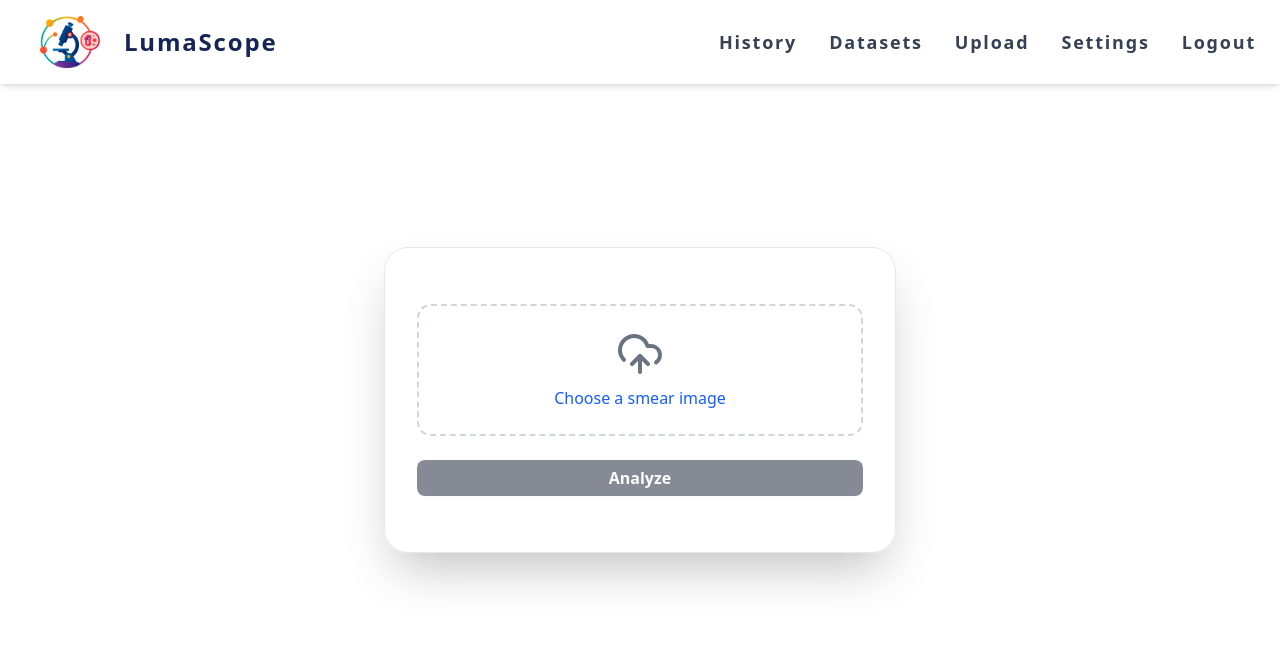
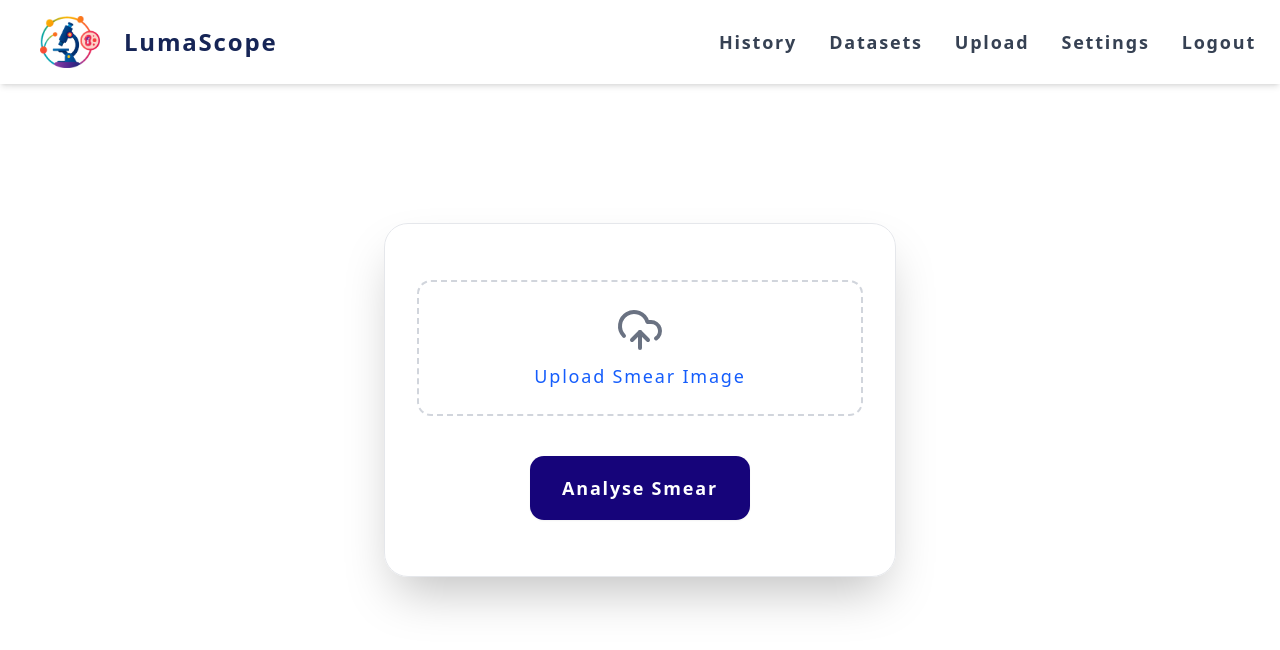
Before and after one commit to richardwaters9049/LumaScope, a Next.js app in the folder frontend/: page /dashboard in a window 1280 px wide. Shown: the top 650 px of the page. Built offline with nearby package versions, Linux system fonts and the light colour scheme; sample sign-in values are in the browser's storage.

Commit message:
style update

```diff
--- a/frontend/app/globals.css
+++ b/frontend/app/globals.css
@@ -120,3 +120,9 @@
     @apply bg-background text-foreground;
   }
 }
+
+.analyze-button {
+  background-color: #16047a;
+  color: #fff;
+  opacity: 1;
+}
--- a/frontend/app/page.tsx
+++ b/frontend/app/page.tsx
@@ -76,7 +76,7 @@ export default function HomePage() {
           value={password}
           onChange={(e) => setPassword(e.target.value)}
         />
-        <Button type="submit" className="p-6 my-5 text-xl">
+        <Button type="submit" className="p-6 my-5 text-xl tracking-widest">
           LOGIN
         </Button>
       </form>
--- a/frontend/components/UploadForm.tsx
+++ b/frontend/components/UploadForm.tsx
@@ -62,17 +62,17 @@ export default function UploadForm() {
                             />
                             <label
                                 htmlFor="file-upload"
-                                className="cursor-pointer text-base font-medium text-blue-600 hover:underline"
+                                className="cursor-pointer text-lg font-medium text-blue-600 hover:underline tracking-widest"
                             >
-                                {selectedFile ? selectedFile.name : "Choose a smear image"}
+                                {selectedFile ? selectedFile.name : "Upload Smear Image"}
                             </label>
                         </div>
-
+                        <div className="button-container w-full flex justify-center items-center">
                             <Button
                                 onClick={handleUpload}
                                 disabled={!selectedFile || isUploading}
                                 className={clsx(
-                                "w-full transition-all text-base font-semibold",
+                                    "transition-all text-lg font-semibold analyze-button mt-4 p-8 rounded-xl tracking-widest",
                                     isUploading && "cursor-wait opacity-80"
                                 )}
                             >
@@ -82,9 +82,10 @@ export default function UploadForm() {
                                         Uploading...
                                     </span>
                                 ) : (
-                                "Analyze"
+                                    "Analyse Smear"
                                 )}
                             </Button>
+                        </div>
                     </CardContent>
                 </Card>
             </motion.div>
```
Lines whose indentation alone changed are shown as unchanged.
